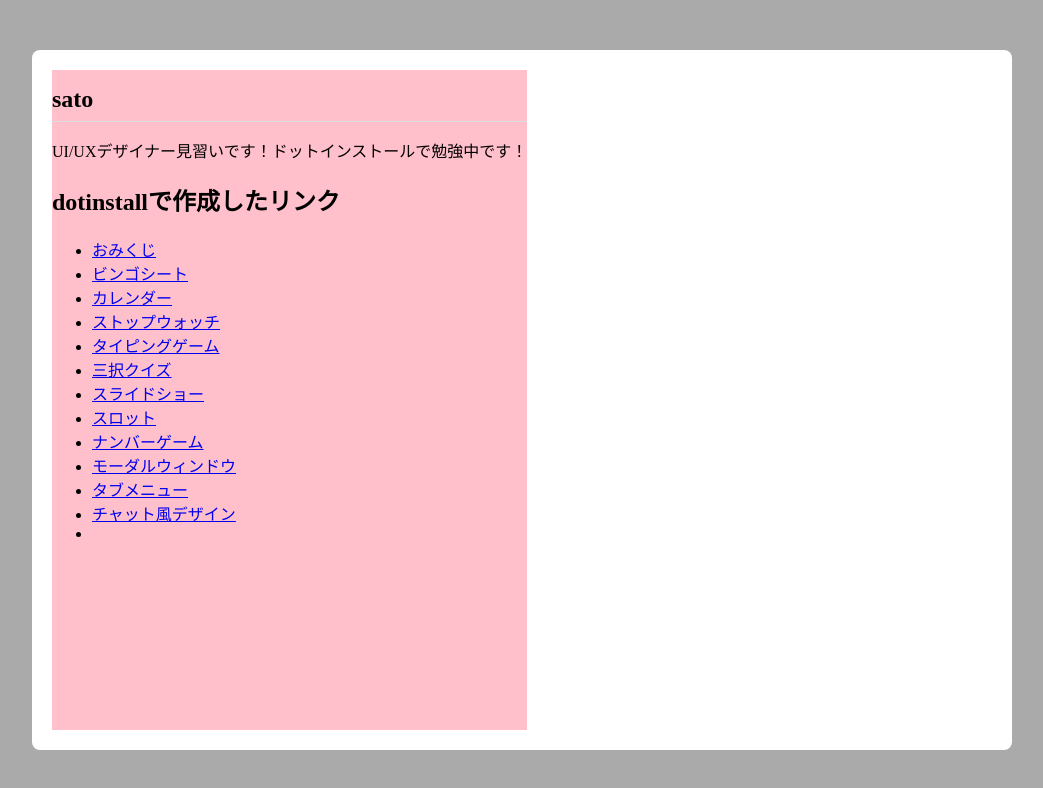
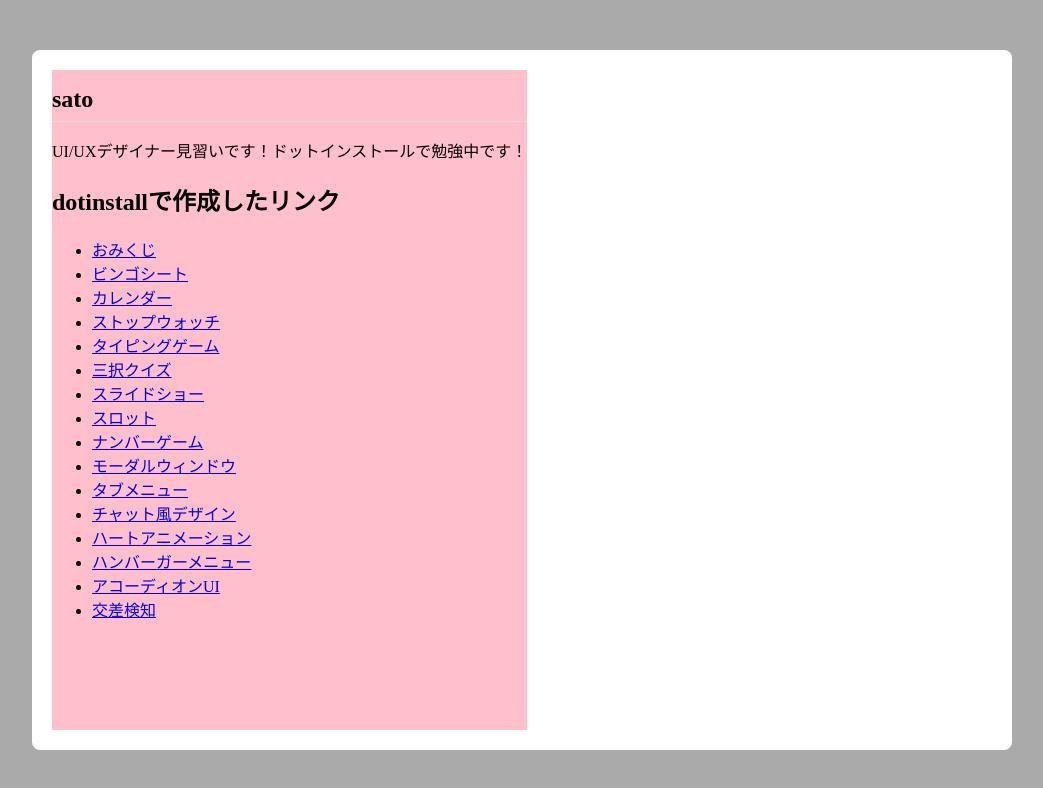
Before and after one commit to satop0/satop0.github.io, a plain HTML site: page index.html in a window 1280 px wide. Shown: the whole page, without its empty margins (118-1161 px from the left). Drawn offline with Linux system fonts and the light colour scheme.

Commit message:
Add files via upload

```diff
--- a/index.html
+++ b/index.html
@@ -24,7 +24,10 @@
           <li><a href="https://satop0.github.io/modalwindow/">モーダルウィンドウ</a></li>
           <li><a href="https://satop0.github.io/tabmenu/">タブメニュー</a></li>
           <li><a href="https://satop0.github.io/cssbubble/">チャット風デザイン</a></li>
-          <li><a href=""></a></li>
+          <li><a href="https://satop0.github.io/heartanimation/">ハートアニメーション</a></li>
+          <li><a href="https://satop0.github.io/hamburgermenu/">ハンバーガーメニュー</a></li>
+          <li><a href="https://satop0.github.io/accordionjs">アコーディオンUI</a></li>
+          <li><a href="https://satop0.github.io/intersectionobserver">交差検知</a></li>
         </ul>
       </div>
     </div>
```
